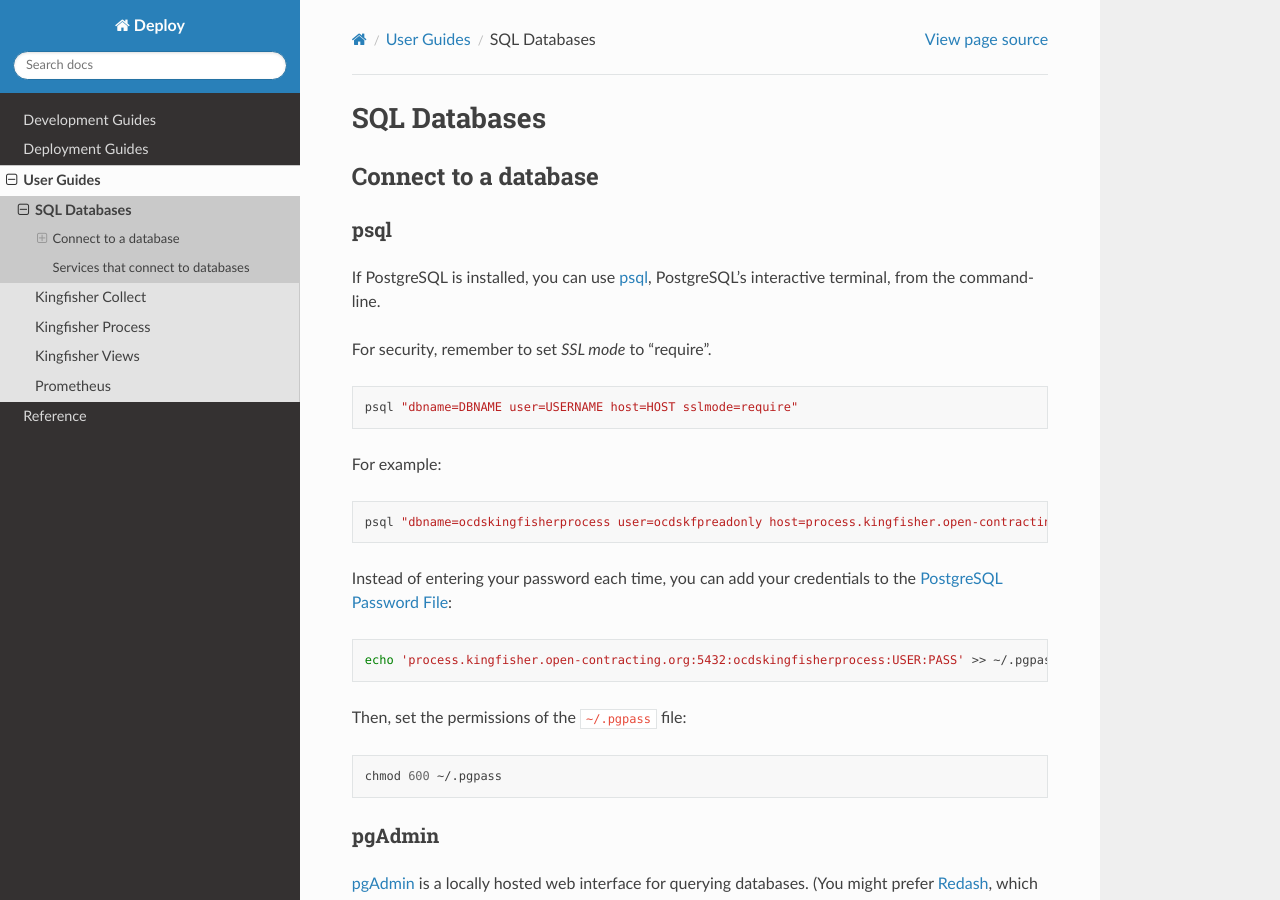
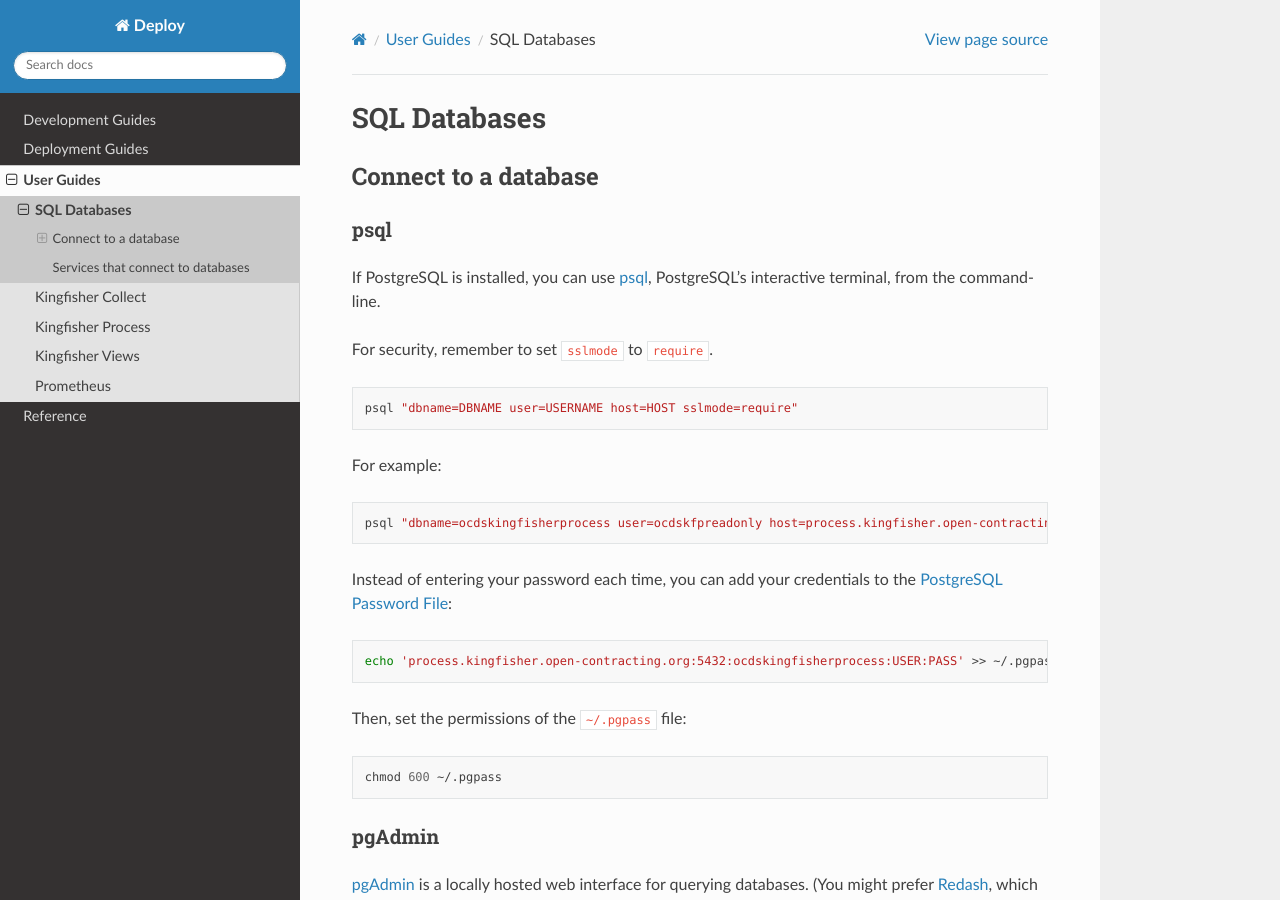
Before and after one commit to open-contracting/deploy, a Sphinx documentation site: the page built from docs/use/databases.rst, in a window 1280 px wide and 900 px high. Built offline with Sphinx 7.4.7 and the Read the Docs theme 2.0.0, drawn with Linux system fonts in a browser that asks for light colours.

Commit message:
databases: Fix style of code

```diff
--- a/docs/use/databases.rst
+++ b/docs/use/databases.rst
@@ -9,7 +9,7 @@ psql
 
 If PostgreSQL is installed, you can use `psql <https://www.postgresql.org/docs/current/app-psql.html>`__, PostgreSQL's interactive terminal, from the command-line.
 
-For security, remember to set *SSL mode* to "require".
+For security, remember to set ``sslmode`` to ``require``.
 
 .. code-block:: bash
 
```
